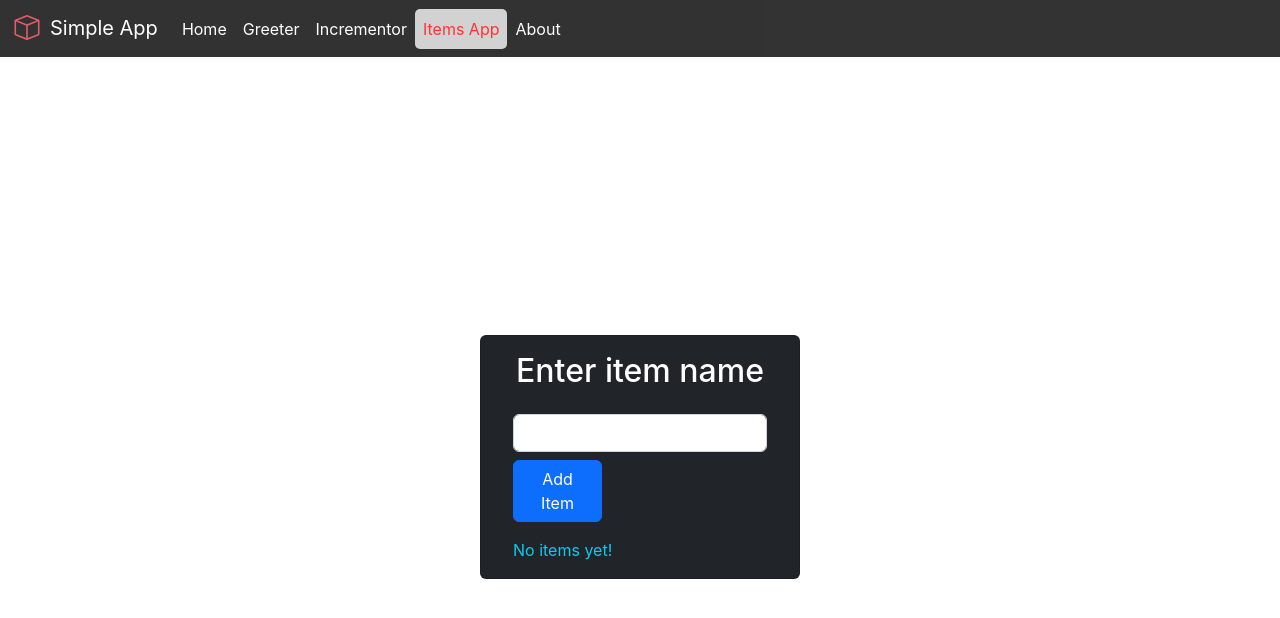
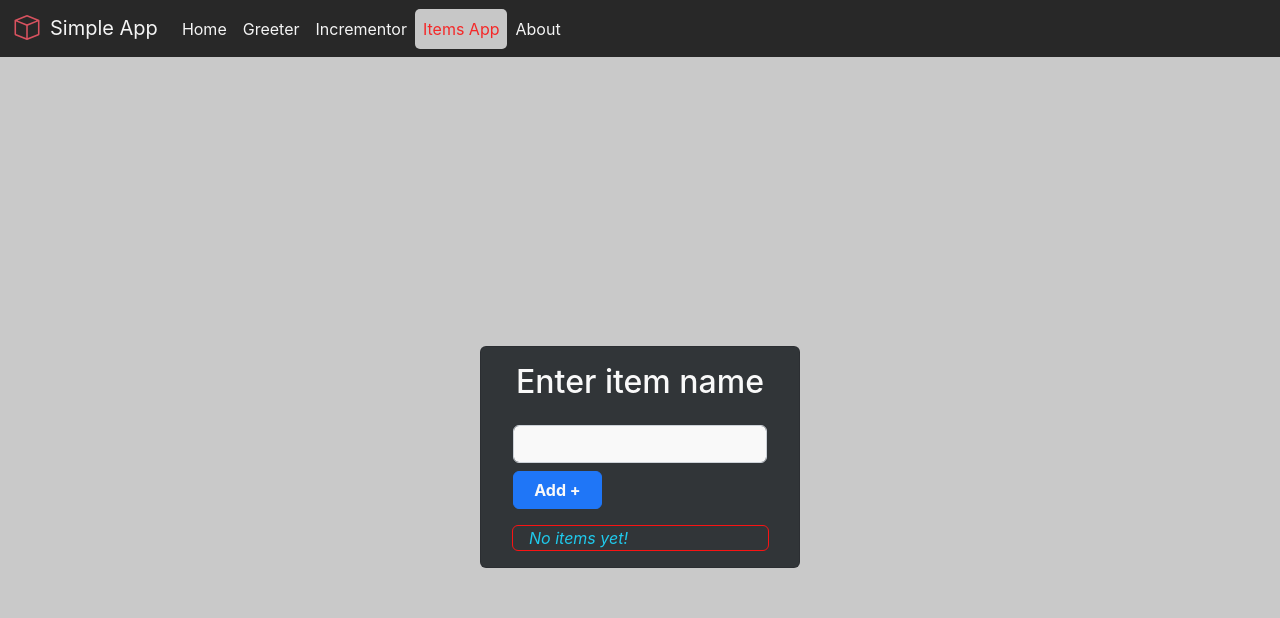
Before and after one commit to LukasC0D/project_react_app, a React (Create React App) app: page /item-list in a window 1280 px wide. Shown: the top 618 px of the page. Built offline with nearby package versions, Linux system fonts and the light colour scheme.

Commit message:
Last style fix

```diff
--- a/src/App.css
+++ b/src/App.css
@@ -1,38 +1,3 @@
 .App {
-  text-align: center;
+
 }
-
-.App-logo {
-  height: 40vmin;
-  pointer-events: none;
-}
-
-@media (prefers-reduced-motion: no-preference) {
-  .App-logo {
-    animation: App-logo-spin infinite 20s linear;
-  }
-}
-
-.App-header {
-  background-color: #282c34;
-  min-height: 100vh;
-  display: flex;
-  flex-direction: column;
-  align-items: center;
-  justify-content: center;
-  font-size: calc(10px + 2vmin);
-  color: white;
-}
-
-.App-link {
-  color: #61dafb;
-}
-
-@keyframes App-logo-spin {
-  from {
-    transform: rotate(0deg);
-  }
-  to {
-    transform: rotate(360deg);
-  }
-}
--- a/src/Components/Greeter/Greeter.js
+++ b/src/Components/Greeter/Greeter.js
@@ -26,7 +26,7 @@ const Greeter = () => {
 
   return (
     <>
-      <div className='d-flex justify-content-center mt-3 danger'>
+      <div className='d-flex justify-content-center mt-5 danger'>
         <input
           style={{ display: "block" }}
           placeholder="What is your name?"
--- a/src/Components/Header/Header.css
+++ b/src/Components/Header/Header.css
@@ -10,5 +10,13 @@
 
 .navbar{
     --bs-navbar-hover-color:red;
-    --bs-navbar-brand-hover-color:red;
+    --bs-navbar-brand-hover-color:rgb(255, 85, 85);
 }
+.list-group-item{
+    background-color: rgb(255, 220, 220);
+
+}
+
+.list-group-item p{
+    color: red;
+}
--- a/src/Components/Home/Home.js
+++ b/src/Components/Home/Home.js
@@ -3,7 +3,7 @@ import './Home.css';
 
 function Home() {
   return (
-    <div className="Home text-center mt-3" data-testid="Home">
+    <div className="Home text-center mt-5" data-testid="Home">
     Home Component
   </div>
   )
--- a/src/Components/ItemList/ItemList.css
+++ b/src/Components/ItemList/ItemList.css
@@ -1 +1,3 @@
-.ItemList {}
+.text-bg-dark{
+    opacity: 0.9;
+}
--- a/src/Components/ItemList/ItemList.js
+++ b/src/Components/ItemList/ItemList.js
@@ -30,7 +30,6 @@ const ItemList = () => {
     const lsItems = localStorage.getItem("items");
     if (!lsItems) localStorage.setItem("items", JSON.stringify(items));
     else setItems(JSON.parse(lsItems));
-    // eslint-disable-next-line
   }, []);
 
   useEffect(() => {
@@ -55,7 +54,6 @@ const ItemList = () => {
     setItemErrorMsg("")
   }
 
-
     console.log(newItem.name)
     if (newItem.name !== '') {
       setItems([...items, newItem]);
@@ -63,21 +61,6 @@ const ItemList = () => {
     }
 
   };
-
-  // if (newTitle === "") {
-  //   setItemErrorMsg("Can't leave the title blank");
-  // } else {
-  //   let updatedItems = JSON.stringify([...items, newTitle]);
-  //   localStorage.setItem("items", updatedItems);
-  //   setNewTitle("");
-  //   setItems([...items, newTitle]);
-  //   setItemErrorMsg("");
-  // }
-
-  {/* <div className="text-danger">{itemErrorMsg}</div> */}
-            {/* {itemErrorMsg ? <div className="text-danger">{itemErrorMsg}</div> : null} */}
-            // {itemErrorMsg && <div className="text-danger">{itemErrorMsg}</div>}
-
 
 
   return (
@@ -88,7 +71,7 @@ const ItemList = () => {
           <div className="row p-3">
             <form onSubmit={handleClick}>
 
-            {itemErrorMsg && <div className="text-danger text-center pb-1">{itemErrorMsg}</div>}
+            {itemErrorMsg && <div className="text-danger text-center pb-1"><i>{itemErrorMsg}</i></div>}
 
               <input
                 id="input"
@@ -101,23 +84,30 @@ const ItemList = () => {
               />
               <button className="btn btn-primary mt-2" style={buttonW}
               >
-                Add Item
+                <strong>Add + </strong>
               </button>
             </form>
           </div>
-          <ul className="list-group">
+          <ul style={{
+            width:"90%",
+            marginLeft:"15px",
+            border:"1px solid red",
+            }} className="list-group">
             {items.length > 0 ? (
               items.map((item, idx) => (
-                <li key={idx} className="list-group-item text-info">
+                <li key={idx} className="list-group-item text-primary"
+                style={{
+                borderBottom:"1px solid red",
+                }}
+                >
                   {item.name}
-                  {/* prettier-ignore */}
                   <button className="btn btn-danger float-end" onClick={() => { deleteItem(idx); }}>
-                    X
+                    <i style={{color:"black"}}>X</i>
                   </button>
                 </li>
               ))
             ) : (
-              <div className='ms-3 text-info'>No items yet!</div>
+              <div className='ms-3 text-info'><i>No items yet!</i></div>
             )}
           </ul>
         </div>
--- a/src/index.css
+++ b/src/index.css
@@ -5,6 +5,7 @@ body {
     sans-serif;
   -webkit-font-smoothing: antialiased;
   -moz-osx-font-smoothing: grayscale;
+  background-color: rgb(201, 201, 201);
 }
 
 code {
```
